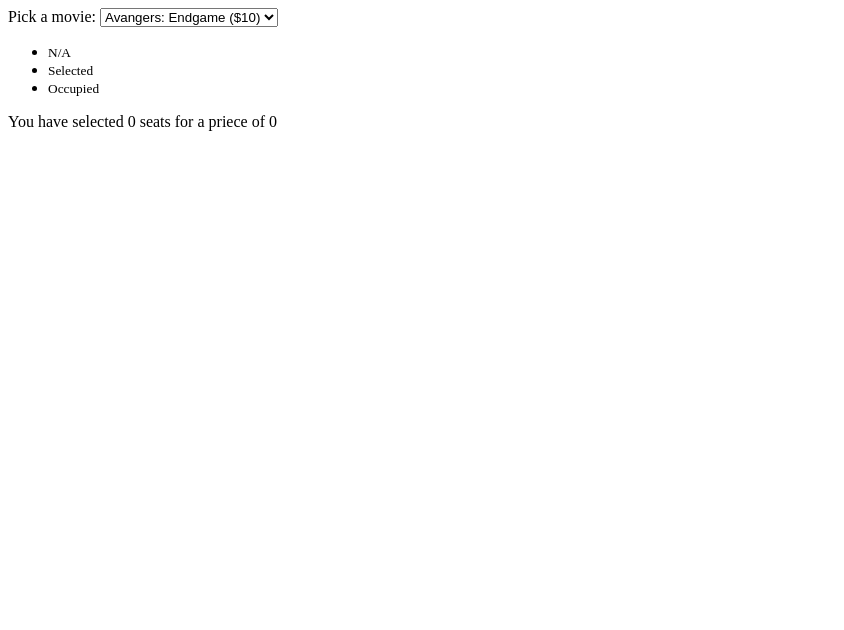
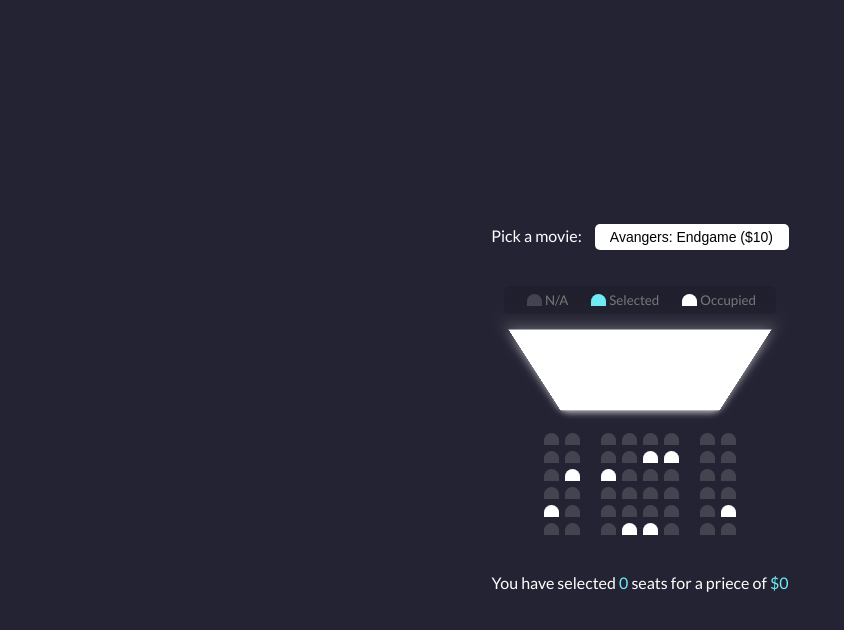
Before and after one commit to blademan/Movies-Seat-Booking, a plain HTML site: page index.html in a window 1280 px wide. Shown: the whole page, without its empty margins (0-844 px from the left). Drawn offline with Linux system fonts and the light colour scheme.

Commit message:
add css styles

```diff
--- a/index.html
+++ b/index.html
@@ -102,7 +102,7 @@
   </div>
 
 
-  <p class="text">You have selected <span id="count">0</span> seats for a priece of <span id="total">0</span></p>
+  <p class="text">You have selected <span id="count">0</span> seats for a priece of <span id="total">$0</span></p>
 
   <script src="script.js"></script>
 </body>
--- a/style.css
+++ b/style.css
@@ -0,0 +1,116 @@
+@import url('https://fonts.googleapis.com/css?family=Lato&display=swap');
+
+* {
+  box-sizing: border-box;
+}
+
+body {
+  background-color: #242333;
+  color: white;
+  display: -webkit-box;
+  display: flex;
+  -webkit-box-orient: vertical;
+  -webkit-box-direction: normal;
+  flex-direction: column;
+  -webkit-box-align: center;
+  align-items: center;
+  -webkit-box-pack: center;
+  justify-content: center;
+  min-height: 100vh;
+  font-family: 'Lato', sans-serif;
+  margin: 0;
+}
+
+.movie-container {
+  margin: 20px 0;
+}
+
+.movie-container select {
+  background-color: #fff;
+  border: 0;
+  border-radius: 5px;
+  font-size: 14px;
+  margin-left: 10px;
+  padding: 5px 15px;
+  -webkit-appearance: none;
+  -moz-appearance: none;
+  appearance: none;
+}
+
+.container {
+  perspective: 100px;
+  margin-bottom: 30px;
+}
+
+.seat {
+  background-color: #444451;
+  height: 12px;
+  width: 15px;
+  margin: 3px;
+  border-top-left-radius: 10px;
+  border-top-right-radius: 10px;
+}
+
+.seat.selected {
+  background-color: #6feaf6;
+}
+
+.seat.occupied {
+  background-color: #fff;
+}
+
+.seat:nth-of-type(2) {
+  margin-right: 18px;
+}
+
+.seat:nth-of-type(7) {
+  margin-left: 18px;
+}
+
+.seat:not(.occupied):hover {
+  cursor: pointer;
+  transform: scale(1.2);
+}
+
+.showcase .seat:not(.occupied):hover {
+  cursor: default;
+  transform: scale(1);
+}
+
+.showcase {
+  background-color: rgba(0, 0, 0, 0.1);
+  padding: 5px 10px;
+  border-radius: 5px;
+  color: #777;
+  list-style-type: none;
+  display: flex;
+  justify-content: space-between;
+}
+
+.showcase li {
+  display: flex;
+  align-items: center;
+  justify-content: center;
+  margin: 0 10px;
+}
+
+.row {
+  display: flex;
+}
+
+.screen {
+  background-color: white;
+  height: 70px;
+  width: 100%;
+  margin: 15px 0;
+  transform: rotateX(-45deg);
+  box-shadow: 0 3px 10px rgba(255, 255, 255, 0.7);
+}
+
+p.text {
+  margin: 5px 0;
+}
+
+p.text span {
+  color: #6feaf6;
+}
```
